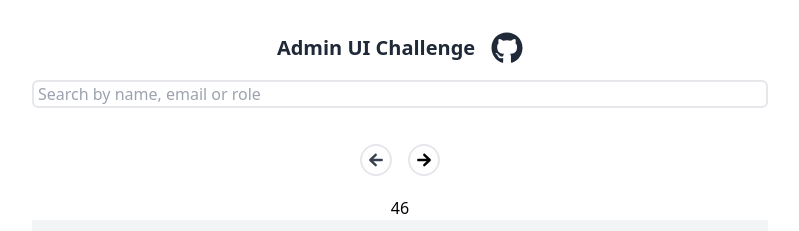
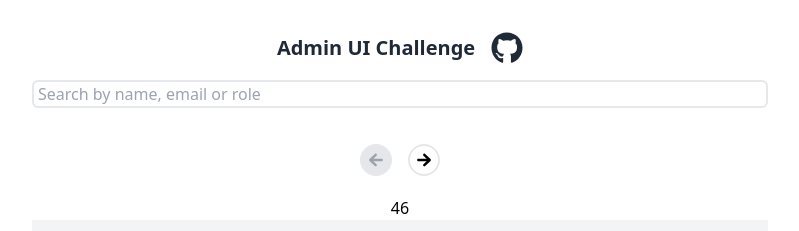
Before and after one commit to DjayChoudhary/admin-ui-challenge-geektrust-dhananjay, a React (Vite) app: page / in a window 1280 px wide. Shown: the top 231 px of the page, without its empty margins (240-1039 px from the left). Built offline with nearby package versions, Linux system fonts and the light colour scheme.

Commit message:
add disabled style on previous button

```diff
--- a/src/components/PaginationContainer.tsx
+++ b/src/components/PaginationContainer.tsx
@@ -7,8 +7,11 @@ export default function PaginationContainer({
 }) {
   return (
     <nav className="flex gap-4 justify-evenly py-5">
-      <button className="rounded-full border-2 p-1">
-        <IoMdArrowRoundBack className="h-5 w-5 text-gray-700" />
+      <button
+        disabled
+        className="rounded-full border-2 p-1 disabled:bg-gray-200 disabled:text-gray-400 text-gray-500"
+      >
+        <IoMdArrowRoundBack className="h-5 w-5" />
       </button>
       {paginationRows.map((page) => {
         return (
@@ -16,11 +19,11 @@ export default function PaginationContainer({
             key={page}
             className="rounded-full focus:underline focus:text-blue-600 focus:text-xl hover:text-gray-700 hover:text-lg text-gray-600 font-semibold"
           >
-            <span className="">{page}</span>
+            {page}
           </button>
         );
       })}
-      <button className="rounded-full border-2 p-1 hover:bg-blue-200 hov">
+      <button className="rounded-full border-2 p-1 hover:bg-blue-200">
         <IoMdArrowRoundForward className="h-5 w-5" />
       </button>
     </nav>
```
